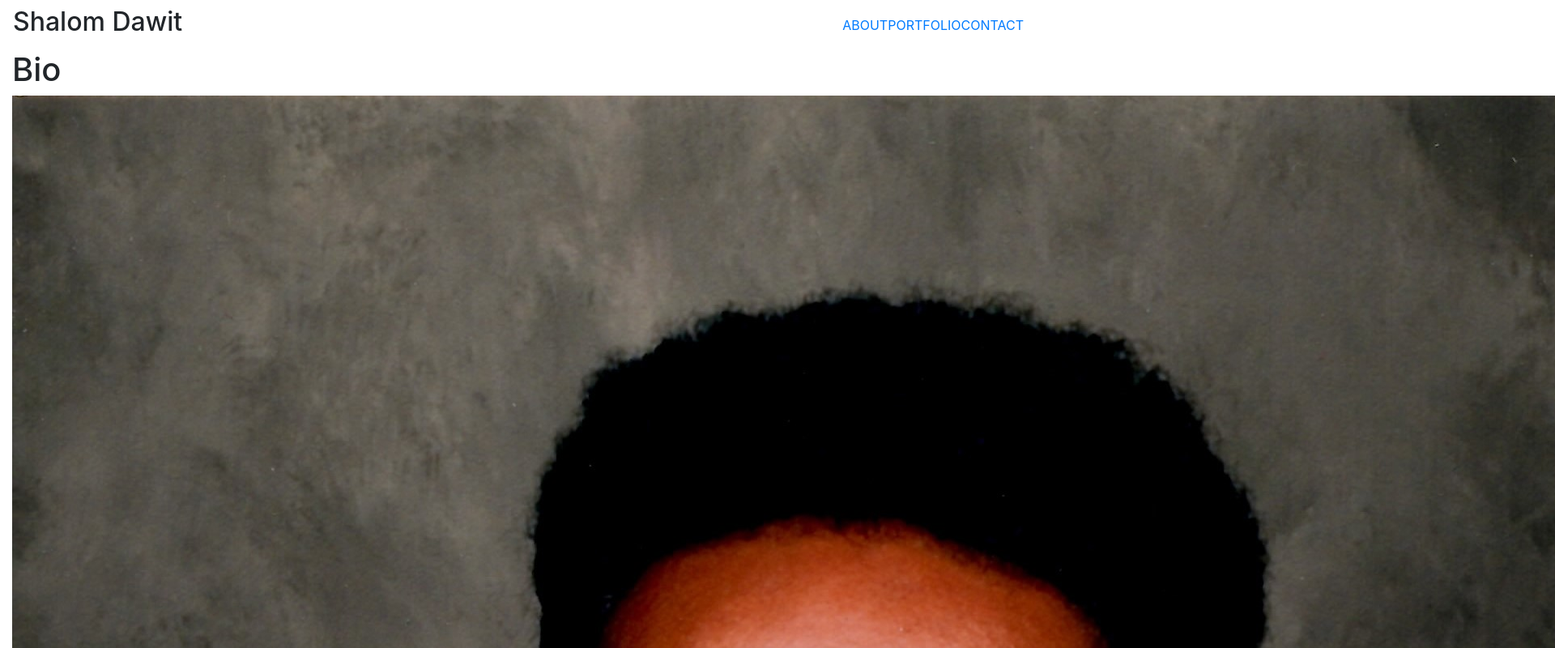
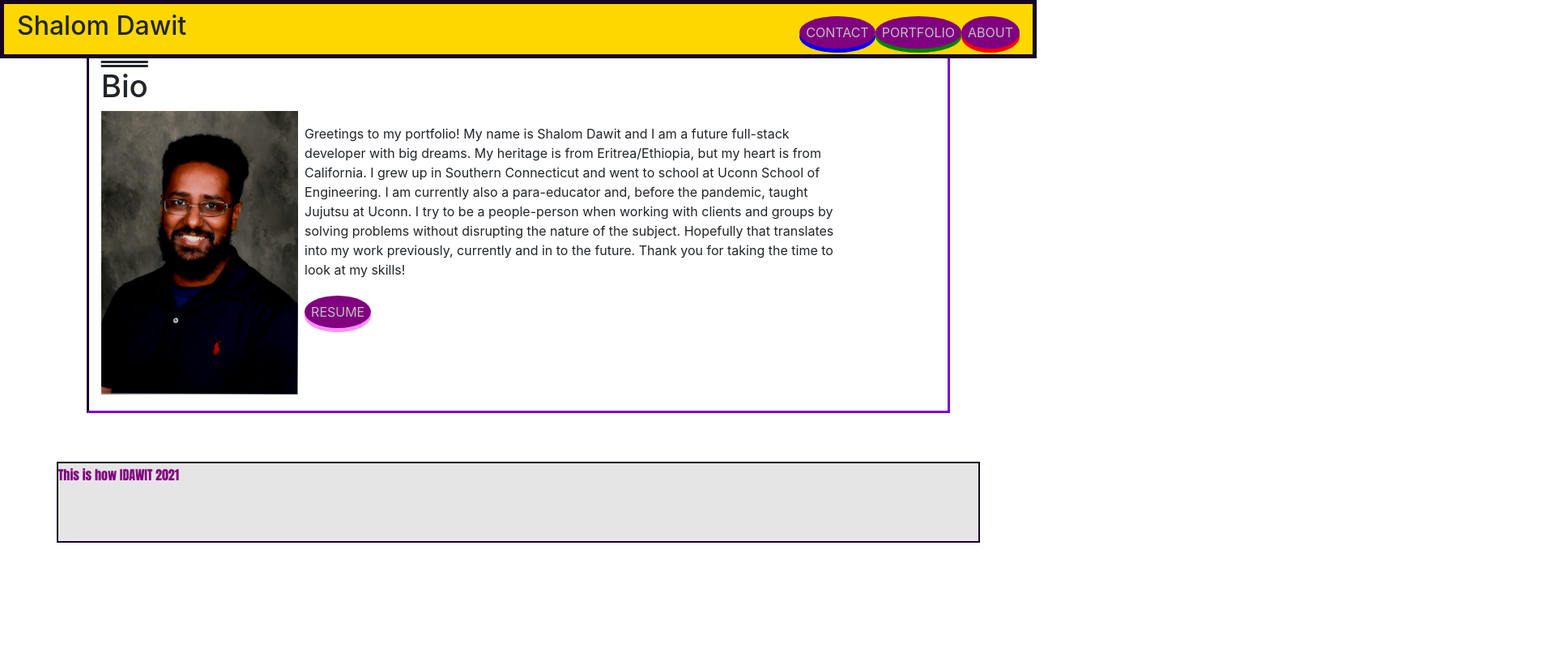
Before and after one commit to MrDawit/Portafoglio_react, a React (Create React App) app in the folder portafoglio/: page /#/ in a window 1280 px wide. Shown: the top 800 px of the page at 81% size, 1920 px wide, since content can reach past the window. Built offline with nearby package versions, Linux system fonts and the light colour scheme.

Commit message:
added styling

```diff
--- /dev/null
+++ b/portafoglio/src/assets/css/contactPage.css
@@ -0,0 +1,13 @@
+#contact_links img{
+    max-height: 40px;
+    max-width: 40px;
+
+  }
+
+  @media screen and (max-width:768px) {
+    main{padding-top:5rem!important;
+        }
+    h1{
+    font-size: 10vw;
+        }
+    }
--- /dev/null
+++ b/portafoglio/src/assets/css/index.css
@@ -0,0 +1,72 @@
+#purple{
+    box-shadow: 0 5px rgb(253, 142, 253);
+    border-radius:95%;
+    background-color:purple;
+    float:left;
+    color:silver;
+    text-decoration:none;
+    padding:8px;
+    /*only work if .navbar button has a .hover*/
+    transform: translateY(4px);
+}
+
+#purple:hover{
+    color: black;
+    background-color: grey;
+}
+
+
+main {
+    margin:60px auto;
+    border-style: inset;
+    border-color: indigo;
+    box-sizing: border-box;
+    padding-top:20px;
+    /* padding-top:5rem!important; */
+   /*padding-right:20px;*/
+    padding-bottom:20px;
+    padding-left:20px;
+    background-color:white;
+    width: 60%;
+    overflow-y:scroll;
+}
+
+#main_portfolio {
+    width:85%;
+}
+
+main img {
+    /* height:100%; */
+    max-height:350px;
+    /* width:100%; */
+    max-width:350px;
+}
+
+article{
+    width:90%;
+    padding:1rem;
+    /* font-size:1.5vw; */
+    /* overflow:scroll; */
+}
+
+h1{
+    text-decoration-color: goldenrod;
+    text-decoration:double overline;
+    font-size: 3vw;
+
+}
+
+/*for now, I like the professional look of only the overline*/
+h1 span{
+    text-decoration:double underline;
+    text-decoration-color: indigo;
+}
+
+
+@media screen and (max-width:768px) {
+    main{padding-top:5rem!important;
+        }
+    h1{
+    font-size: 10vw;
+        }
+    }
--- /dev/null
+++ b/portafoglio/src/assets/css/portfolioPage.css
@@ -0,0 +1,43 @@
+/*might change to css sprites for links on images and hover*/
+.overlay {
+    position:absolute;
+    top: 0%;
+    bottom: 0%;
+    /*this fixed the overlay image being too far to the left. changing "left:100;right:50;" does the same thing*/
+    left: 50;
+    right: 100;
+    opacity: 0;
+    transition: .5s ease;
+    background-color: #33042b;
+     width:350px;
+    height:350px;
+  }
+
+.overlay:hover {
+    opacity: 0.9;
+    padding-left:20px;
+  }
+
+.text {
+    color: white;
+    font-size: 20px;
+    position: absolute;
+    top: 50%;
+    left: 50%;
+    -webkit-transform: translate(-50%, -50%);
+    -ms-transform: translate(-50%, -50%);
+    transform: translate(-50%, -50%);
+    text-align: center;
+    font-weight: bold;
+    font-size: xx-large;
+    text-decoration: underline;
+  }
+
+
+  @media screen and (max-width:768px) {
+    main{padding-top:5rem!important;
+        }
+    h1{
+    font-size: 10vw;
+        }
+    }
--- a/portafoglio/src/components/Footer/style.css
+++ b/portafoglio/src/components/Footer/style.css
@@ -21,3 +21,20 @@
 .sig span{
   color:purple;
 }
+
+
+
+
+
+footer{
+  position:fixed;
+  bottom:0;
+  right:5%;
+  text-align:center;
+  font-family: Impact, Haettenschweiler, 'Arial Narrow Bold', sans-serif;
+  background-color:gold;
+  border-style:solid;
+  border-width:2px;
+  border-color: rgb(23, 2, 37);
+  padding:2px 2px 0px 2px;
+}
--- a/portafoglio/src/components/Header/style.css
+++ b/portafoglio/src/components/Header/style.css
@@ -1,3 +1,49 @@
 .Header {
   font-family: -apple-system, BlinkMacSystemFont, 'Segoe UI', Roboto, Oxygen, Ubuntu, Cantarell, 'Open Sans', 'Helvetica Neue', sans-serif;
 }
+nav{
+  border-style:solid;
+  border-width:5px;
+  border-color: rgb(23, 2, 37);
+}
+
+.navbar{
+  position:fixed;
+  top:0;
+  right:0;
+  width:100%;
+  background-color:gold;
+  z-index:300;
+}
+
+.navbar a {
+  border-radius:95%;
+  background-color:purple;
+  float:right;
+  color:silver;
+  text-decoration:none;
+  padding:8px;
+  /*only work if .navbar button has a .hover*/
+  transform: translateY(4px);
+}
+.navbar a:hover {
+  color:black;
+}
+#red{
+  box-shadow: 0 5px red;
+}
+#red:hover{
+  background-color:red;
+}
+#green{
+  box-shadow: 0 5px green;
+}
+#green:hover{
+  background-color:green;
+}
+#blue{
+  box-shadow: 0 5px blue;
+}
+#blue:hover{
+  background-color:blue;
+}
--- a/portafoglio/src/pages/contactPage.jsx
+++ b/portafoglio/src/pages/contactPage.jsx
@@ -2,6 +2,7 @@ import React from 'react';
 // import Navbar from '../components/Header';
 import Footer from '../components/Footer';
 import Header from '../components/Header';
+import "../assets/css/contactPage.css";
 
 const ContactPage = () => {
 
--- a/portafoglio/src/pages/index.jsx
+++ b/portafoglio/src/pages/index.jsx
@@ -3,6 +3,7 @@ import { Link } from 'react-router-dom';
 // import Navbar from '../components/Header';
 import Header from '../components/Header';
 import Footer from '../components/Footer';
+import "../assets/css/index.css";
 
 const MainPage = () => {
 
--- a/portafoglio/src/pages/portfolioPage.jsx
+++ b/portafoglio/src/pages/portfolioPage.jsx
@@ -4,6 +4,7 @@ import Header from "../components/Header";
 import Footer from '../components/Footer';
 import ProjectList from '../components/Project-List';
 import {ProjectProvider} from "../utils/ProjectContext";
+import "../assets/css/portfolioPage.css";
 
 const ProjectListPage = () => {
 
```
Also changed, not shown: 1 other file (tests, documents, lock files or other folders).
